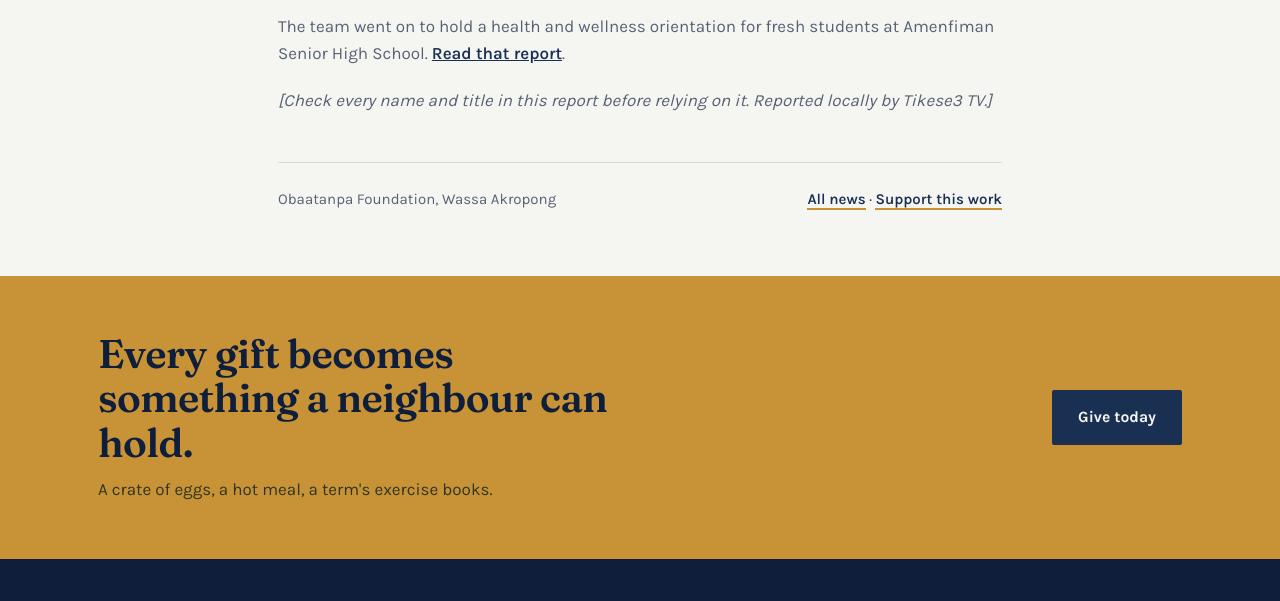
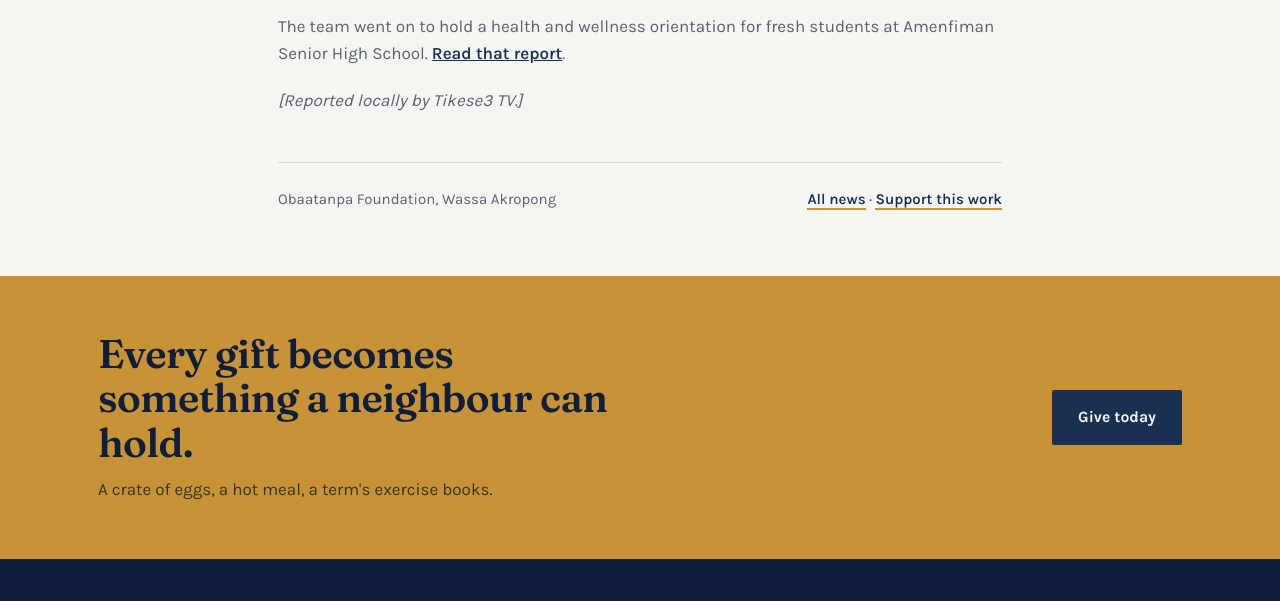
Before and after one commit to obaatanpafoundation/Obaatanpafoundation, an Eleventy site: page src/news/eggs.md in a window 1280 px wide. Shown: the part 1426-2027 px from the top of the page. Built offline with nearby package versions, Linux system fonts and the light colour scheme; Eleventy itself is replaced by a stand-in of ours; files that its build step writes are made by us from their sources.

Commit message:
Update News story “eggs”

```diff
--- a/src/news/eggs.md
+++ b/src/news/eggs.md
@@ -3,12 +3,13 @@ title: 100 crates of eggs for Wassa Akropong Government Hospital
 date: 2025-11-04
 category: Health & Dignity
 standfirst: Delivered by hand on a Tuesday morning, to support patients' nutrition and ease the pressure on the hospital's food supply.
-cover: ""
-coverAlt: ""
-coverCaption: "[Caption: who is pictured, and where.]"
+cover: ''
+coverAlt: ''
+coverCaption: '[Caption: who is pictured, and where.]'
 gallery: []
-video: ""
+video: ''
 ---
+
 The Obaatanpa Project, led by Madam Angela Ahimah, donated 100 crates of eggs to the Wassa Akropong Government Hospital on Tuesday, to support patients' nutrition and ease the hospital's food supply burden.
 
 The donation forms part of the project's goal to promote health and wellness across the Wassa Amenfi East Municipality.
@@ -23,4 +24,4 @@ Miss Catherine Ayiah, Head of the ENT Department, also thanked the project for t
 
 The team went on to hold a health and wellness orientation for fresh students at Amenfiman Senior High School. [Read that report](/news/orientation/).
 
-*[Check every name and title in this report before relying on it. Reported locally by Tikese3 TV.]*
+_[Reported locally by Tikese3 TV.]_
```
